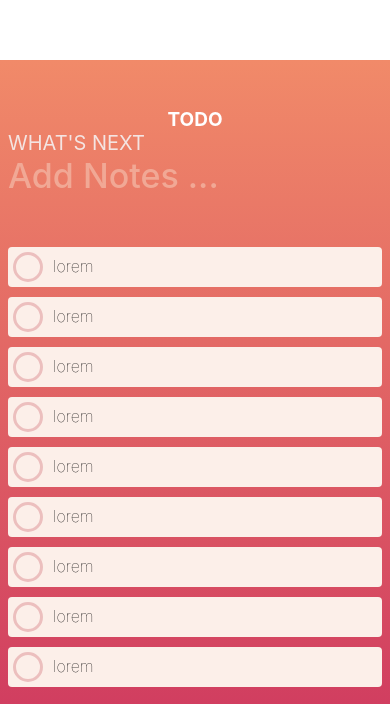
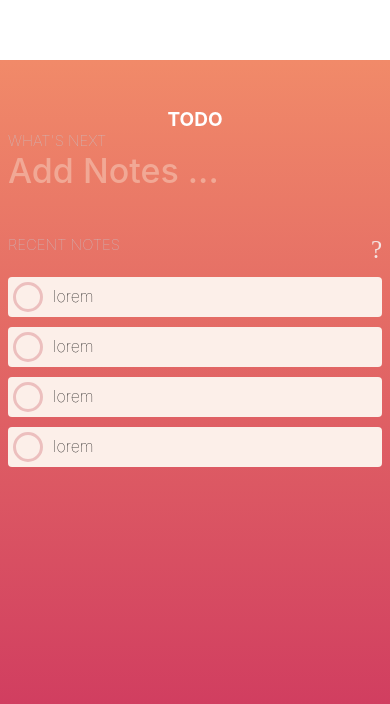
Before and after one commit to longlch/expo_react_native, a React Native app: screen / in a window 390 px wide. Shown: the part 140-844 px from the top of the page. Built offline with nearby package versions, Linux system fonts and the light colour scheme.

Commit message:
[Event] Add event for delete all

```diff
--- a/app/Main.js
+++ b/app/Main.js
@@ -6,11 +6,22 @@ import {LinearGradient} from 'expo-linear-gradient'
 import {primaryGradientArray} from "./utils/Colors";
 import Header from "./components/Header";
 import Input from "./components/Input";
-import TodoItem from "./components/TodoItem";
 import ListItem from "./components/ListItem";
 
 const headerTitle = "TODO"
 export default class Main extends Component {
+
+    state = {
+        isChecked: false
+    }
+
+    handleTodoItem = (isChecked) =>{
+        console.log('handle checkeds', isChecked);
+        this.setState({
+            isChecked: !isChecked
+        });
+    }
+
     render() {
         return (
             <LinearGradient
@@ -18,9 +29,12 @@ export default class Main extends Component {
                 colors={primaryGradientArray}>
 
                 <Header title={headerTitle}/>
+                <Input/>
 
-                <Input/>
-                <ListItem/>
+                <ListItem
+                    isChecked={this.state.isChecked}
+                    handleTodoItem={(isChecked)=>this.handleTodoItem(isChecked)}
+                />
 
             </LinearGradient>
         );
--- a/app/components/Input.js
+++ b/app/components/Input.js
@@ -1,6 +1,6 @@
 import React, {Component} from 'react';
 import {StyleSheet, TextInput, Text, View } from "react-native";
-import {inputPlaceholder, lighterWhite} from "../utils/Colors";
+import {inputPlaceholder, itemListText, itemListTextStrike, lighterWhite} from "../utils/Colors";
 
 export default class Input extends Component {
 
@@ -32,7 +32,8 @@ const styles = StyleSheet.create({
         fontWeight: '500'
     },
     title: {
-        fontSize: 20,
-        color: lighterWhite
+        fontSize: 15,
+        color: itemListTextStrike,
+        fontWeight: '100'
     }
 });
--- a/app/components/ListItem.js
+++ b/app/components/ListItem.js
@@ -1,21 +1,37 @@
 import React, {Component} from 'react';
-import {StyleSheet, Text, View, ScrollView, Image} from "react-native";
+import {ScrollView, StyleSheet, Text, TouchableOpacity, View} from "react-native";
 import TodoItem from "./TodoItem";
+import {Ionicons} from '@expo/vector-icons';
+import {itemListTextStrike, lighterWhite} from "../utils/Colors";
+
 
 export default class ListItem extends Component {
+
+
     render() {
+        const {isChecked, handleTodoItem} = this.props;
+        const arrs = [1,2,3,4];
+
         return (
             <View style={styles.container}>
+
+                <View style={styles.recentContainer}>
+                    <Text style={styles.recentText}>RECENT NOTES</Text>
+                    <TouchableOpacity onPress={()=>handleTodoItem(isChecked)}>
+                        <Ionicons name="md-trash" size={25} color={lighterWhite} />
+                    </TouchableOpacity>
+
+                </View>
+
                 <ScrollView>
-                    <TodoItem/>
-                    <TodoItem/>
-                    <TodoItem/>
-                    <TodoItem/>
-                    <TodoItem/>
-                    <TodoItem/>
-                    <TodoItem/>
-                    <TodoItem/>
-                    <TodoItem/>
+                    {
+                        arrs.map((e,i)=>
+                            <TodoItem
+                                key={i}
+                                isChecked={isChecked}
+                                handleTodoItem={(isCheckedFromInput)=>handleTodoItem(isCheckedFromInput)}
+                            />)
+                    }
                 </ScrollView>
             </View>
 
@@ -24,7 +40,14 @@ export default class ListItem extends Component {
 }
 
 const styles = StyleSheet.create({
-    container:{
-
+    recentContainer:{
+        flexDirection: 'row',
+        justifyContent: 'space-between',
+        paddingVertical: 3
+    },
+    recentText:{
+        fontSize: 15,
+        color: itemListTextStrike,
+        fontWeight: '100'
     }
 });
--- a/app/components/TodoItem.js
+++ b/app/components/TodoItem.js
@@ -1,34 +1,23 @@
 import React, {Component} from 'react';
-import {StyleSheet, Text, View, TouchableOpacity, Dimensions } from "react-native";
+import {Dimensions, StyleSheet, Text, TouchableOpacity, View} from "react-native";
 import {circleActive, circleInactive, deleteIconColor, itemListTextStrike, lightWhite} from "../utils/Colors";
-import { MaterialIcons, FontAwesome,Ionicons } from '@expo/vector-icons';
+import {Ionicons} from '@expo/vector-icons';
 
 const { height, width } = Dimensions.get('window');
 
 export default class TodoItem extends Component {
 
-    state = {
-        isChecked: false
-    }
+    render() {
+        const {isChecked,handleTodoItem} = this.props;
 
-    checkCircle = () =>{
-        console.log('log');
-        this.setState({
-            isChecked: !this.state.isChecked
-        });
-    }
-
-
-    render() {
-        const {isChecked} = this.state;
         return (
             <View style={styles.container}>
 
                 <View style={styles.containerTodo}>
-                    <TouchableOpacity onPress={this.checkCircle}>
+                    <TouchableOpacity onPress={()=>handleTodoItem(isChecked)}>
                         <View style={[
                             styles.circle,
-                            this.state.isChecked ? {borderColor: circleActive} : {
+                            isChecked ? {borderColor: circleActive} : {
                                 borderColor: circleInactive
                             }
                         ]}/>
```
